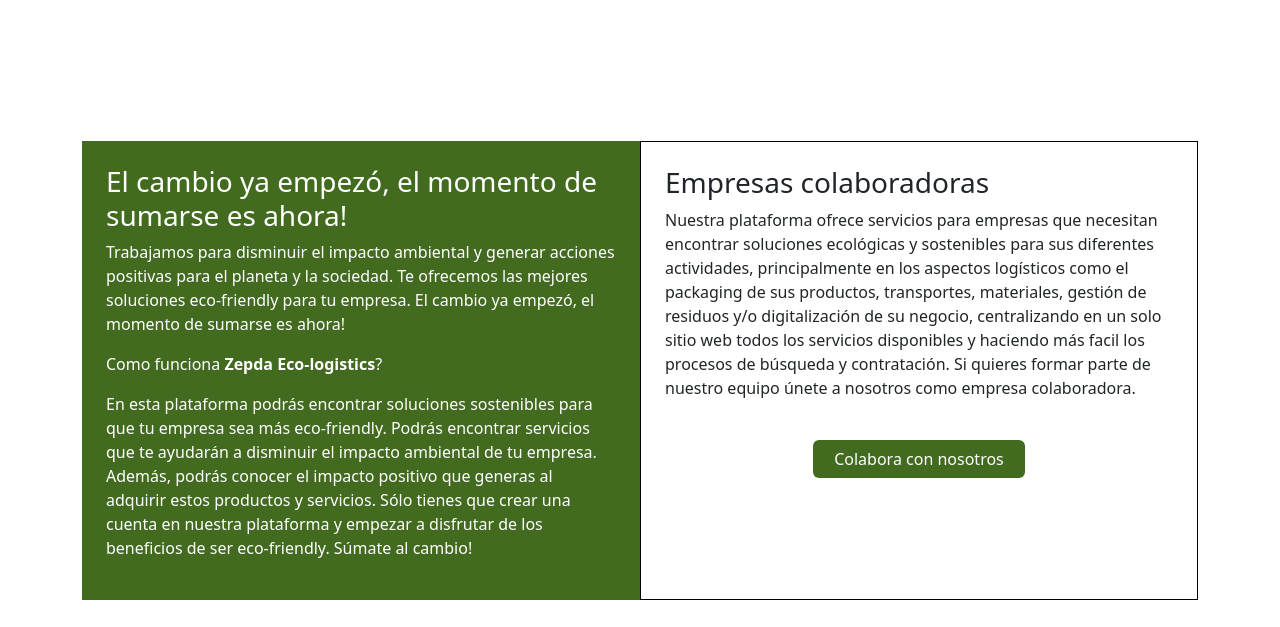
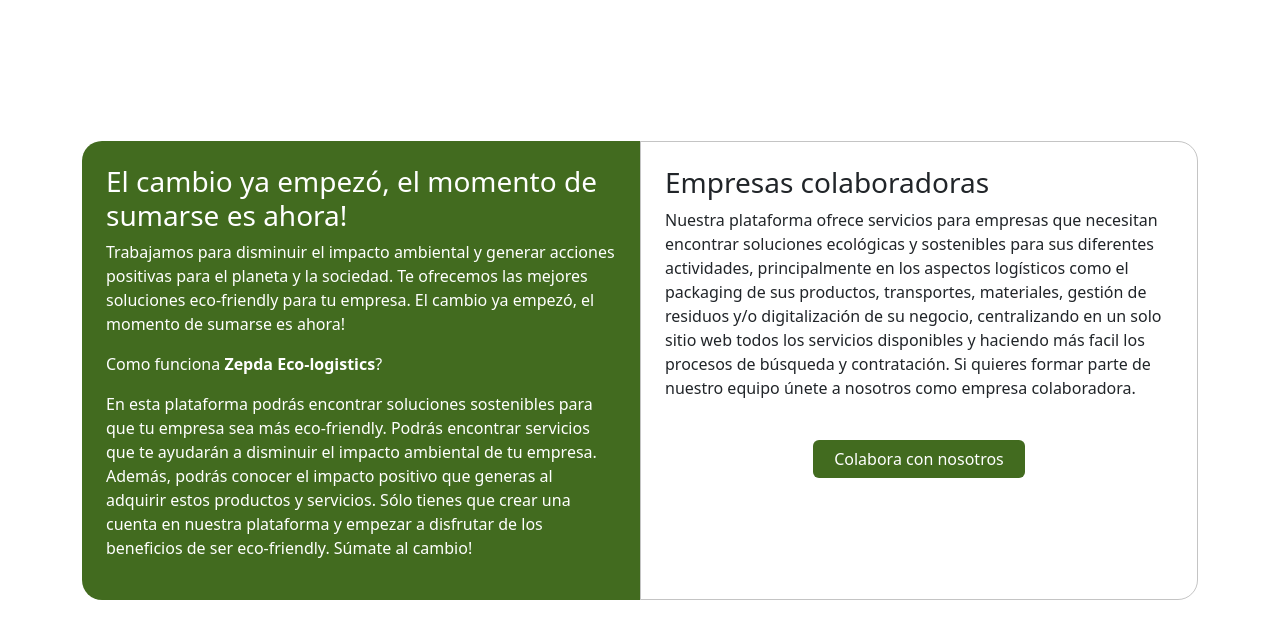
Before and after one commit to 4GeeksAcademy/ZEPDA_eco-logistics_finalProject, a React app: page / in a window 1280 px wide. Shown: the part 479-1106 px from the top of the page. Built offline with nearby package versions, Linux system fonts and the light colour scheme; some packages are replaced by stand-ins of ours; no server answers.

Commit message:
infohome styles

```diff
--- a/src/front/styles/index.css
+++ b/src/front/styles/index.css
@@ -197,7 +197,11 @@
     color:white;
     padding-right: 20px;
     padding-left: 20px;
+    border-top-left-radius: 20px; /* Esquina superior izquierda */
+    border-bottom-left-radius: 20px; /* Esquina inferior izquierda */
   }
   .empresas-colaboradoras{
-    border: solid 1px #000000;
+    border: solid 1px #44444450;
+    border-top-right-radius: 20px; /* Esquina superior izquierda */
+  border-bottom-right-radius: 20px; /* Esquina inferior izquierda */
   }
```
